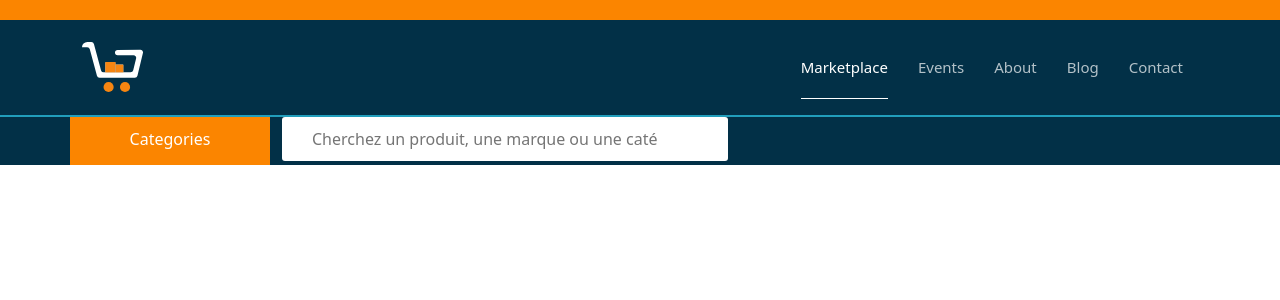
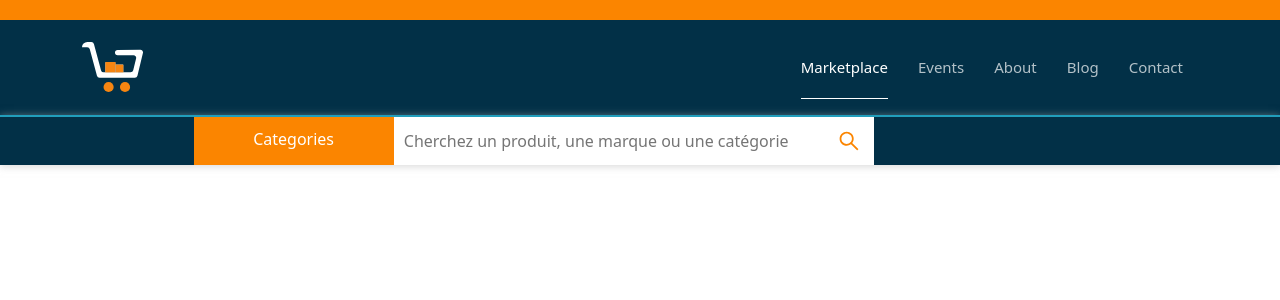
Before and after one commit to medzerai/M-place-Website, a React (Create React App) app in the folder client/: page / in a window 1280 px wide. Shown: the top 300 px of the page. Built offline with nearby package versions, Linux system fonts and the light colour scheme.

Commit message:
add search to navbar

```diff
--- a/client/src/Navbar.js
+++ b/client/src/Navbar.js
@@ -2,7 +2,7 @@ import React from "react";
 import "bootstrap/dist/css/bootstrap.min.css";
 import "./css/navbar.css";
 import logo from "./logo.svg";
-import { AiOutlineMenu , AiOutlineClose } from "react-icons/ai";
+import { AiOutlineMenu, AiOutlineClose ,AiOutlineSearch} from "react-icons/ai";
 
 var json =
   '[{"id":1,"categorie":"Vétements","sous-categorie":[{"id":120,"titre":"mode Homme","sous-sous-categ":[{"name":"pull"},{"name":"veste"},{"name":"T-shirt"},{"name":"chaussure"}]},{"id":120,"titre":"Mode Femme","sous-sous-categ":[{"name":"pull"},{"name":"veste"},{"name":"T-shirt"},{"name":"chaussure"}]},{"id":120,"titre":"sous-categ1","sous-sous-categ":[{"name":"nn1"},{"name":"nn2"},{"name":"nn3"},{"name":"nn4"}]},{"id":121,"titre":"sous-categ2","sous-sous-categ":[{"name":"kn5"},{"name":"nkndhdgd45"}]}]},{"id":2,"categorie":"categ2","sous-categorie":[{"id":122,"titre":"sous-categ3","sous-sous-categ":[{"name":"sjsh"},{"name":"uhded"},{"name":"szohudige"}]},{"id":123,"titre":"sous-categ4","sous-sous-categ":[{"name":"sqszsz"},{"name":"efrf"},{"name":"rfrtgrt"},{"name":"eferfe"}]}]}]';
@@ -85,44 +85,56 @@ function loadNavbar() {
     return (
       <div className="col-200">
         <div className="categorie" onClick={openSideBar}>
-        <AiOutlineMenu className="menuCatgorie"/>
+          <AiOutlineMenu className="menuCatgorie" />
           <p>Categories</p>
         </div>
         <div className="side-bar-categorie">
-        <AiOutlineClose onClick={closeSideBar} className="closeBtn"/>
+          <AiOutlineClose onClick={closeSideBar} className="closeBtn" />
           <ul className="liste-categorie">
             {json.map((item, key) => {
               return (
-                <li
-                  key={item.id}
-                  data-id={item.id}
-                >
-                  <a href={"/"+item.categorie.replaceAll(" ","_")}><div className="bg-orange-categ">
-                    {item.categorie}
-                  </div></a>
+                <li key={item.id} data-id={item.id}>
+                  <a href={"/" + item.categorie.replaceAll(" ", "_")}>
+                    <div className="bg-orange-categ">{item.categorie}</div>
+                  </a>
 
                   <ul>
                     {item["sous-categorie"].map((sous_item, key) => {
                       return (
-                        <li
-                          key={sous_item.id}
-                          data-id={sous_item.id}
+                        <li key={sous_item.id} data-id={sous_item.id}>
+                          <a
+                            href={
+                              "/" +
+                              item.categorie.replaceAll(" ", "_") +
+                              "/" +
+                              sous_item.titre.replaceAll(" ", "_")
+                            }
                           >
-
-                          <a href={"/"+item.categorie.replaceAll(" ","_")+"/"+sous_item.titre.replaceAll(" ","_")}>
                             <div className="bg-orange-categ">
-                          {sous_item.titre}</div>
+                              {sous_item.titre}
+                            </div>
                           </a>
-
 
                           <ul>
                             {sous_item["sous-sous-categ"].map(
                               (sous_sous_categ, key) => {
                                 return (
-                                  <li
-                                    key={key}
+                                  <li key={key}>
+                                    <a
+                                      href={
+                                        "/" +
+                                        item.categorie.replaceAll(" ", "_") +
+                                        "/" +
+                                        sous_item.titre.replaceAll(" ", "_") +
+                                        "/" +
+                                        sous_sous_categ.name.replaceAll(
+                                          " ",
+                                          "_"
+                                        )
+                                      }
                                     >
-                                    <a href={"/"+item.categorie.replaceAll(" ","_")+"/"+sous_item.titre.replaceAll(" ","_")+"/"+sous_sous_categ.name.replaceAll(" ","_")}>{sous_sous_categ.name}</a>
+                                      {sous_sous_categ.name}
+                                    </a>
                                   </li>
                                 );
                               }
@@ -137,7 +149,6 @@ function loadNavbar() {
             })}
           </ul>
         </div>
-
       </div>
     );
   }
@@ -224,27 +235,34 @@ const Navbar = () => {
       </header>
       <nav className="marketplace-navbar">
         <div className="container">
-          <div className="row position-relative">
+          <div className="row position-relative margin-10p">
             {loadNavbar()}
 
-            <div className="col">
-
-
+            <div className="col pl-0">
               <div className="h-100">
-                <button className="navbar-toggler d-lg-none" type="button" data-bs-toggle="collapse" >
+                <button
+                  className="navbar-toggler d-lg-none"
+                  type="button"
+                  data-bs-toggle="collapse"
+                >
                   <span className="navbar-toggler-icon"></span>
                 </button>
                 <form className="form-group d-none d-lg-flex">
                   <div className="search">
-                        <input className="search" type="search" placeholder="Cherchez un produit, une marque ou une catégorie" aria-label="Search"/>
+                    <input
+                      className="search"
+                      type="search"
+                      placeholder="Cherchez un produit, une marque ou une catégorie"
+                      aria-label="Search"
+                    />
                   </div>
-                    <button className="search-button" type="submit"><i class="fas fa-search"></i></button>
+                  <button className="search-button" type="submit">
+                  <AiOutlineSearch className="searchIconBtn"/>
+                  </button>
                 </form>
               </div>
-
-
             </div>
-            <div className="col"></div>
+            <div className="col-200"></div>
           </div>
         </div>
       </nav>
--- a/client/src/css/navbar.css
+++ b/client/src/css/navbar.css
@@ -70,6 +70,20 @@
     transform: scale(1);
   }
 
+.margin-10p{
+  margin: 0 10%;
+}
+
+.pl-0{
+  padding-left: 0 !important;
+}
+
+
+
+
+
+
+
 
 
   .col-200{
@@ -86,6 +100,7 @@
 
   .marketplace-navbar{
     color:#fff !important;
+    box-shadow: 0 1px 8px rgb(182 182 182 / 57%);
   }
   .categorie{
     padding-top: 10px;
@@ -237,8 +252,8 @@
     display: flex;
     max-width: 800px;
     min-width: 400px;
-    padding: 10px;
-    border-radius: 3px;
+    padding: 6px;
+    height: 100%;
 }
 .search{
     width: 100%;
@@ -249,7 +264,7 @@
     width: 100%;
     height: 100%;
     border: 0;
-    padding: 0 0 0 10px;
+    padding: 2.1px;
     color: rgb(45, 45, 45);
 }
 .search-button{
@@ -258,9 +273,14 @@
     height: 100%;
     border: 0;
 }
-.search-button .fa-search:hover{
-    color: firebrick;
-}
 input,button:focus{
     outline: none;
 }
+.searchIconBtn {
+  width: 50px;
+  font-size: 1.5em;
+  fill: #fb8500;
+}
+.search-button:hover .searchIconBtn{
+  fill: #cf7003;
+}
```
Lines whose indentation alone changed are shown as unchanged.
